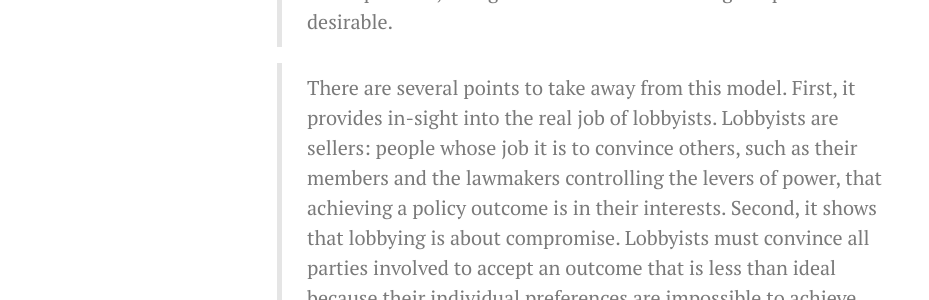
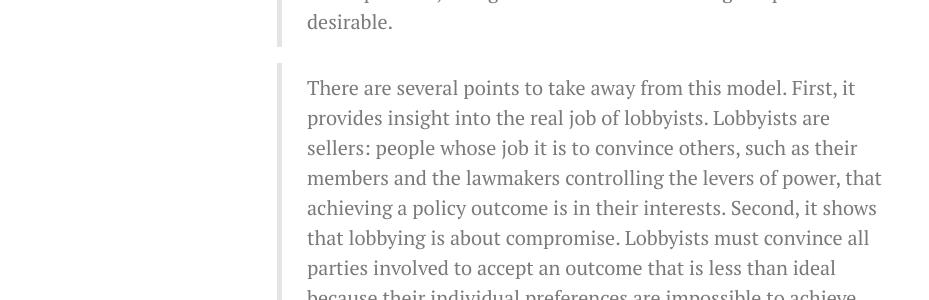
Before and after one commit to kukfa/kukfa.github.io, a Jekyll site: the page built from mental-models/_posts/2020-03-15-public-opinion-in-policy-making.md, in a window 1280 px wide and 1400 px high, scrolled down 5139 px. Shown: the part 186-486 px from the top of the window, without its empty margins (3-932 px from the left). Built offline with Jekyll 4.4.1, drawn with Linux system fonts in a browser that asks for light colours; nearby versions of some CDN libraries; some of the changed text lies outside the part shown.

Commit message:
Fix typo

```diff
--- a/mental-models/_posts/2020-03-15-public-opinion-in-policy-making.md
+++ b/mental-models/_posts/2020-03-15-public-opinion-in-policy-making.md
@@ -28,6 +28,6 @@ This dynamic is reinforced in _[Interest Groups and Lobbying](https://www.taylor
 
 > The lobbyist and the champion legislator know where the House collectively stands on the driving hours issue and what positions can win a majority. The policy acceptable to the most legislators and group members is marked by the dashed line running through all three parts … . It is not what the champion legislator would ideally prefer, and it is not likely to gain anything more than a bare majority of votes in the House. It can just barely be sold by the lobbyist to enough ATA members to keep the group viable because it is fairly restrictive in the number of allowable driving hours. But for most group members and legislators it is better than nothing, and nothing would have been the result if the lobbyist had pushed a position that more ATA members would support, or one more ideally suited to the champion legislator's goals. That was impossible, so the lobbyist skillfully balances all of the competing pressures he or she is under, satisfying the demands of all eight assumptions, to produce a policy that at least passes the House and pleases more trucking companies than it angers. Lobbying is not only the art of persuasion; it is the science of the possible, though there is an art to making the possible look desirable.
 
-> There are several points to take away from this model. First, it provides in-sight into the real job of lobbyists. Lobbyists are sellers: people whose job it is to convince others, such as their members and the lawmakers controlling the levers of power, that achieving a policy outcome is in their interests. Second, it shows that lobbying is about compromise. Lobbyists must convince all parties involved to accept an outcome that is less than ideal because their individual preferences are impossible to achieve given the current disposition of everyone else in the political system. Lobbyists have difficult jobs trying to balance these competing interests, finding the one position that enough people—group members, champion legislators, and other legislators—can all agree to and arriving at the best policy they can get. The lobbyist only needs to avoid picking a position that alienates too many of his or her members (the shaded region of the lower [graph]). Lobbyists may, however, use their control of information to convince members that the policy compromise getting enacted into law is actually better than what members originally wanted. And this simple model fails to include senators, the president, the bureaucracy, other interest groups, and possibly the courts. It is not easy being a successful lobbyist!
+> There are several points to take away from this model. First, it provides insight into the real job of lobbyists. Lobbyists are sellers: people whose job it is to convince others, such as their members and the lawmakers controlling the levers of power, that achieving a policy outcome is in their interests. Second, it shows that lobbying is about compromise. Lobbyists must convince all parties involved to accept an outcome that is less than ideal because their individual preferences are impossible to achieve given the current disposition of everyone else in the political system. Lobbyists have difficult jobs trying to balance these competing interests, finding the one position that enough people—group members, champion legislators, and other legislators—can all agree to and arriving at the best policy they can get. The lobbyist only needs to avoid picking a position that alienates too many of his or her members (the shaded region of the lower [graph]). Lobbyists may, however, use their control of information to convince members that the policy compromise getting enacted into law is actually better than what members originally wanted. And this simple model fails to include senators, the president, the bureaucracy, other interest groups, and possibly the courts. It is not easy being a successful lobbyist!
 
 > Lastly, the ATA lobbyist also targeted a legislator who more or less already agreed with the position many ATA members wanted. This is important to understand. A well-known study in 1963 about lobbying on American trade policy revealed for the first time something that cuts against popular perceptions of lobbyists: lobbyists tend to lobby their allies, those lawmakers already supporting them, not their enemies (Bauer, Pool, and Dexter 1963). This model shows why. To get their jobs done, lobbyists must lobby their friends, legislators whose positions are relatively close to those of many group members.
```
